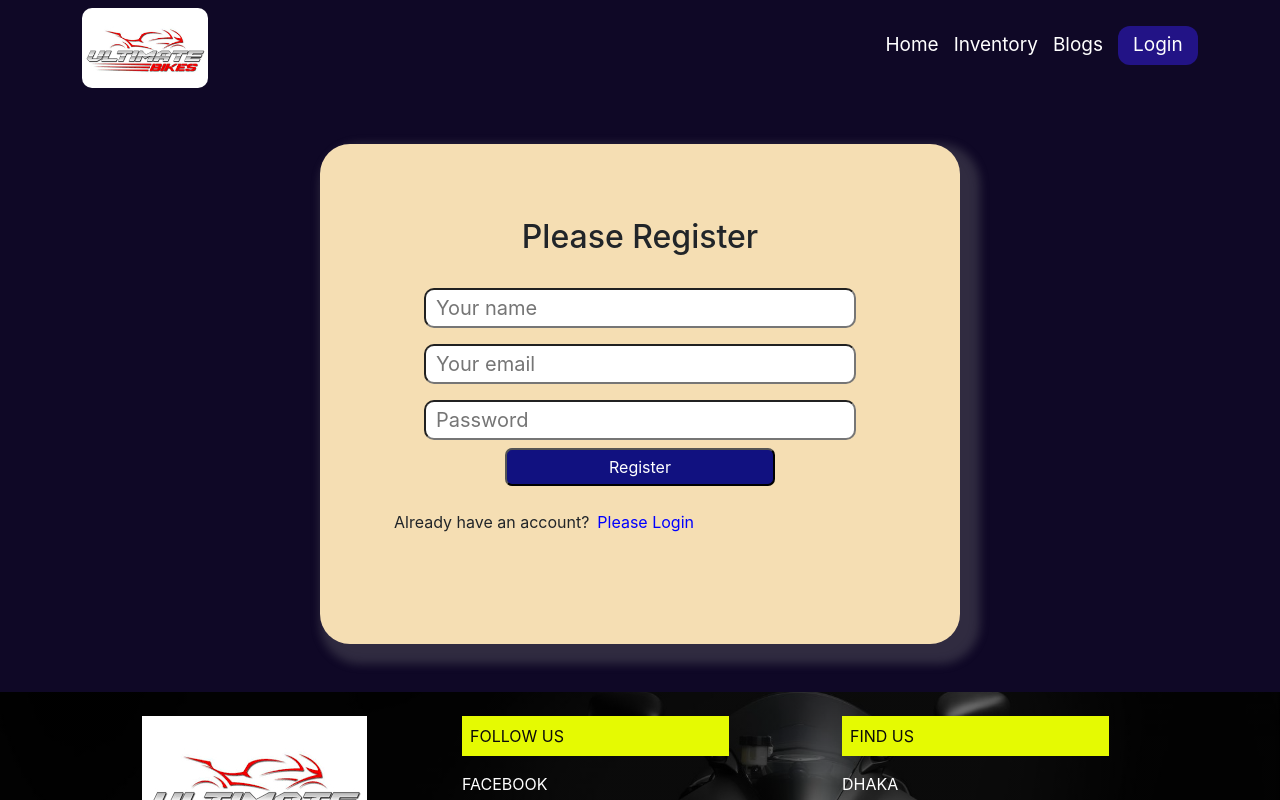
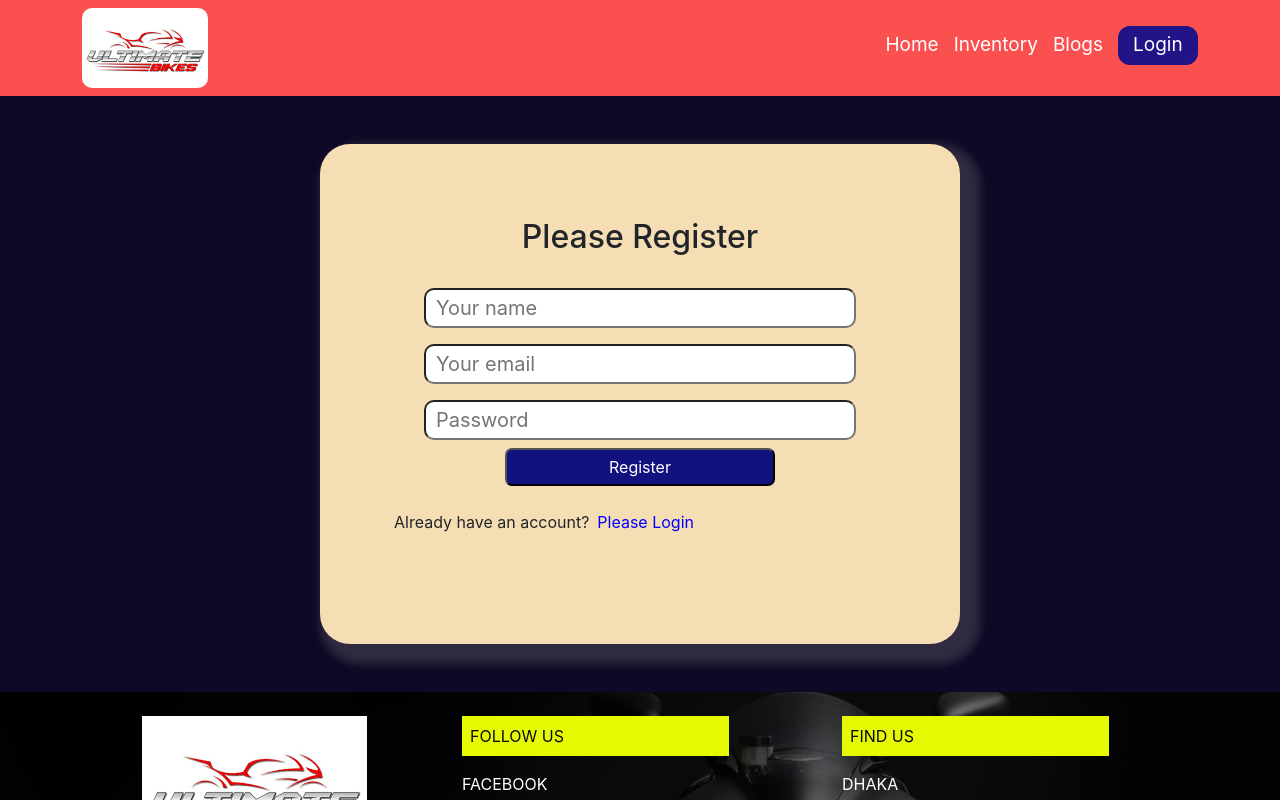
Before and after one commit to protimsaha/Ultimate-bikes, a React (Create React App) app: page /register in a window 1280 px wide. Shown: the top 800 px of the page. Built offline with nearby package versions, Linux system fonts and the light colour scheme; no server answers.

Commit message:
header color changed

```diff
--- a/src/Pages/Home/ShortDes/ShortDes.js
+++ b/src/Pages/Home/ShortDes/ShortDes.js
@@ -18,8 +18,8 @@ const ShortDes = () => {
                 <div className='row'>
                     <div className=" col-md-6 col-sm-12 d-flex align-items-center justify-content-center ">
                         <div>
-                            <h2 className='text-white ps-2'>THE TWO WHEEELR WORLD</h2>
-                            <p className='text-white ps-2'>Lorem ipsum dolor sit amet consectetur adipisicing elit. Natus dolore molestias quae, aliquid id nam blanditiis vero odit cum architecto aspernatur sed totam corrupti vel? Facilis culpa officia debitis magni!</p>
+                            <h2 className='text-white ps-2'>THE ULTIMATE BIKES WORLD</h2>
+                            <p className='text-white ps-2'>Ultimate bikes is a motorbike inventory warehouse since 2000 . We import the best brand motorbikes all around the world and distribute to other showrooms. Our customers are are pleased by working with us. We have the top latest technology to store and destribute Bikes and sphares.Dedicated team support is our passion. You are welcome to start your business from here.We will support your till our potential</p>
                         </div>
                     </div>
                     <div className="col-md-6 des-img col-sm-12">
--- a/src/Pages/Shared/Header/Header.css
+++ b/src/Pages/Shared/Header/Header.css
@@ -7,8 +7,12 @@
     margin-bottom: 15px;
 }
 
+.my-nav {
+    background-color: rgb(250, 80, 80);
+}
+
 .my-link:hover {
-    color: darkorange;
+    color: darkblue;
     text-decoration: underline;
 }
 
@@ -40,14 +44,14 @@
     margin-top: 10px;
     margin-bottom: 15px;
     text-decoration: none;
-    background-color: darkorange;
+    background-color: rgb(34, 19, 134);
     padding: 5px 8px;
-    color: black;
+    color: white;
     width: 80px;
     border-radius: 12px;
 }
 
 .logout-btn:hover {
-    background-color: rgb(34, 19, 134);
+    background-color: rgb(248, 130, 27);
     color: white
 }
--- a/src/Pages/Shared/Header/Header.js
+++ b/src/Pages/Shared/Header/Header.js
@@ -11,7 +11,7 @@ const Header = () => {
 
 
     return (
-        <nav className="navbar navbar-expand-lg  navbar-light ">
+        <nav className="navbar navbar-expand-lg my-nav navbar-light ">
             <div className="container d-flex justify-content-between">
                 <div>
                     <Link className="navbar-brand" to="/">
```
